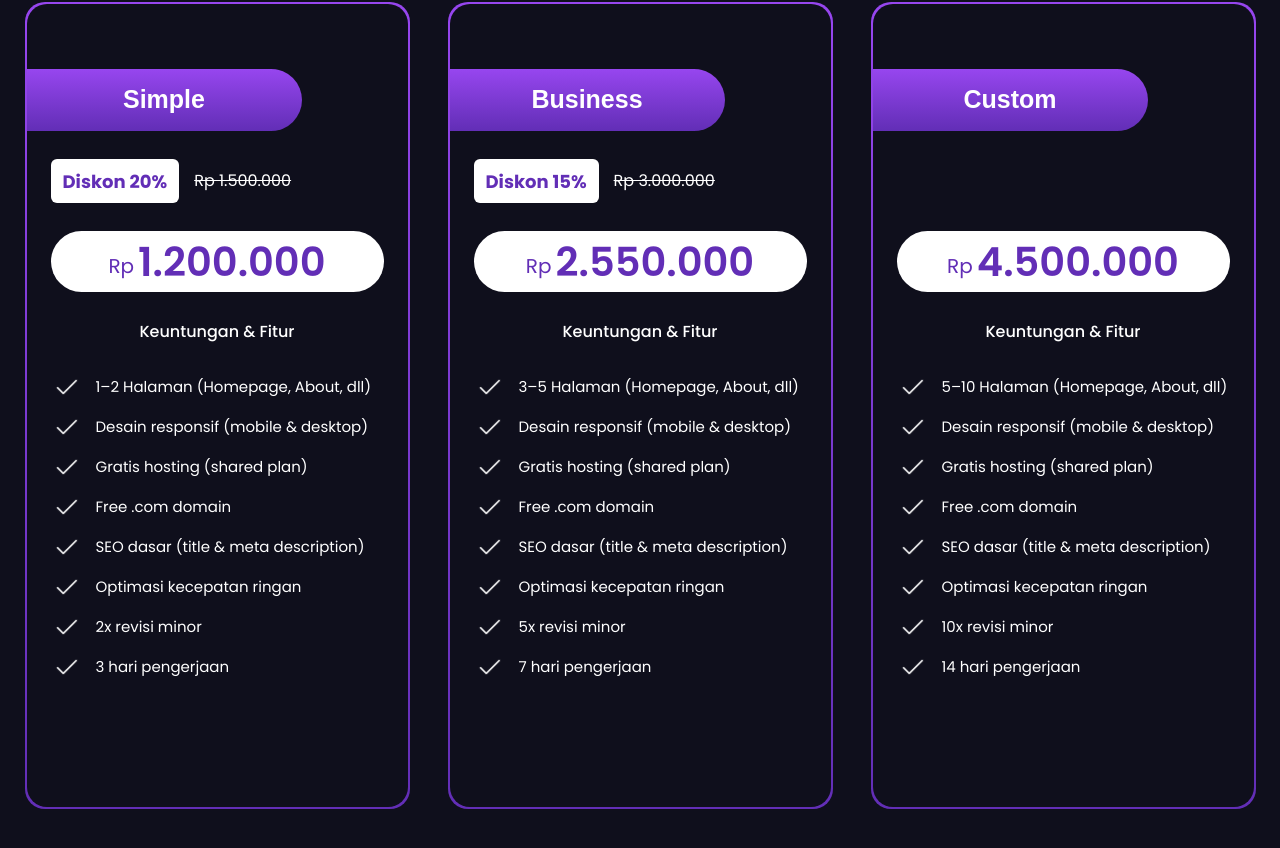
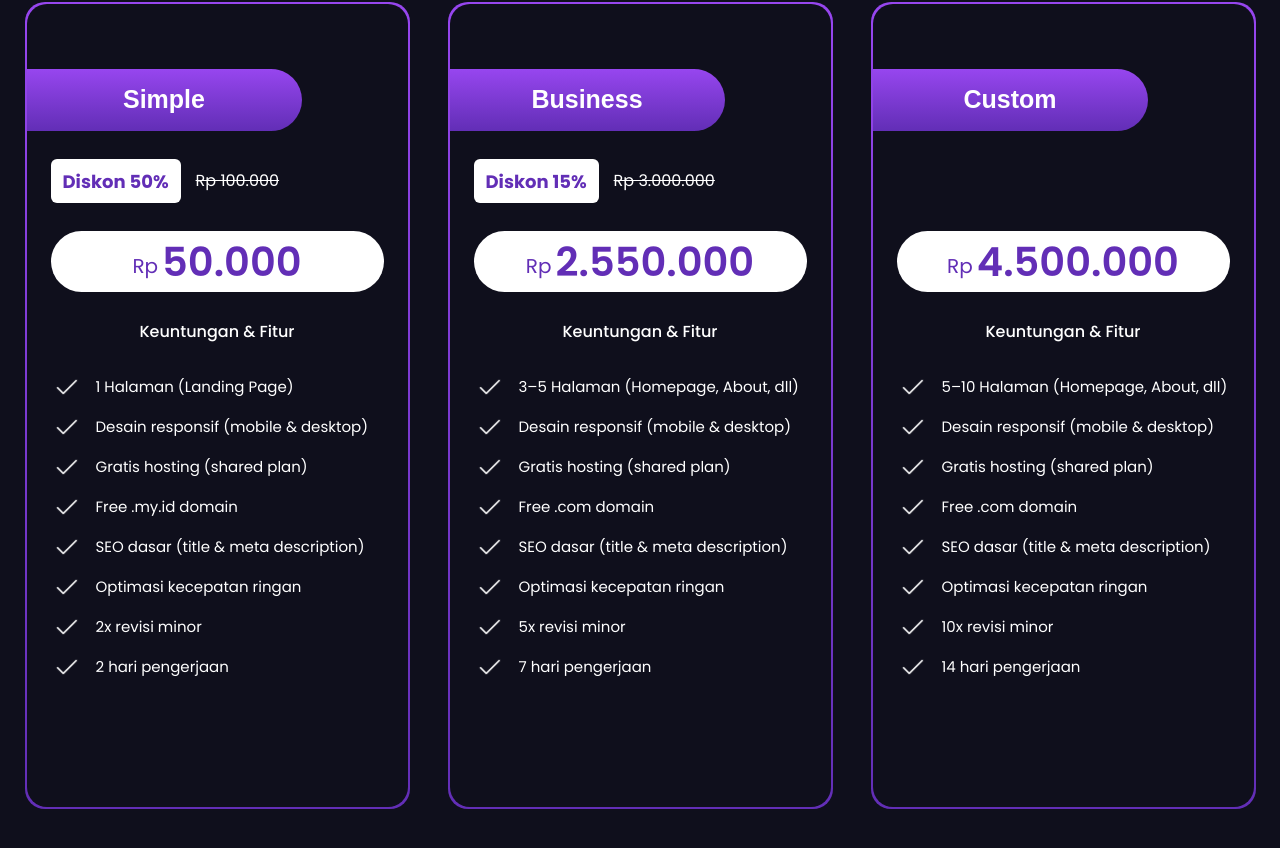
Before and after one commit to Unispace-Studio/unispace-website, a Vue app: page / in a window 1280 px wide. Shown: the part 6316-7164 px from the top of the page. Built offline with nearby package versions, Linux system fonts and the light colour scheme; a web font is replaced by a local one.

Commit message:
update simple pricing

```diff
--- a/src/components/PricingSection.vue
+++ b/src/components/PricingSection.vue
@@ -4,17 +4,17 @@ import PricingTable from "./PricingTable.vue";
 const pricingData = [
   {
     category: "Simple",
-    price: 1500000,
-    discount: 0.2,
+    price: 100000,
+    discount: 0.5,
     features: [
-      "1–2 Halaman (Homepage, About, dll)",
+      "1 Halaman (Landing Page)",
       "Desain responsif (mobile & desktop)",
       "Gratis hosting (shared plan)",
-      "Free .com domain",
+      "Free .my.id domain",
       "SEO dasar (title & meta description)",
       "Optimasi kecepatan ringan",
       "2x revisi minor",
-      "3 hari pengerjaan",
+      "2 hari pengerjaan",
     ],
   },
   {
```
